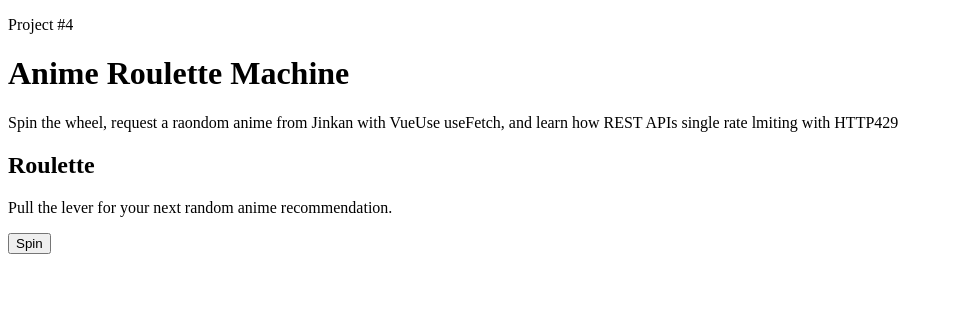
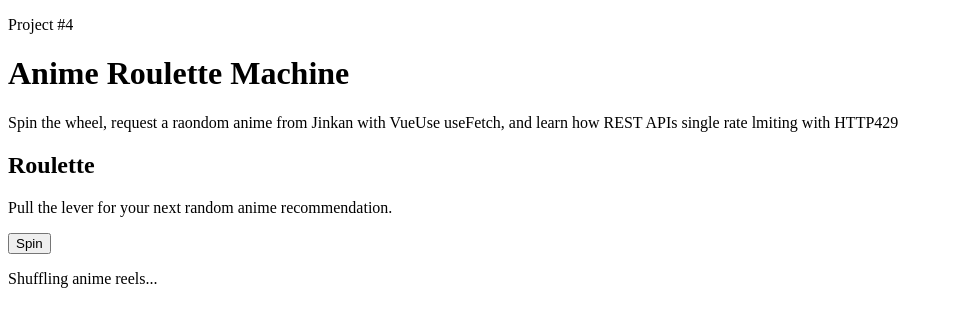
Before and after one commit to smedWolf26/anime-roulette-watchlist01, a Vue app: page / in a window 1280 px wide. Shown: the top 326 px of the page, without its empty margins (0-953 px from the left). Built offline with nearby package versions, Linux system fonts and the light colour scheme; the HTML template or start-up script is replaced by a standard one.

Commit message:
added anime card loading.

```diff
--- /dev/null
+++ b/src/components/AnimeCard.vue
@@ -0,0 +1,45 @@
+<script setup>
+const props = defineProps({
+  anime: {
+    type: Object,
+    default: null,
+  },
+  loading: {
+    type: Boolean,
+    default: false,
+  },
+  error: {
+    type: String,
+    default: '',
+  },
+  inWatchList: {
+    type: Boolean,
+    default: false,
+  },
+})
+</script>
+<template>
+  <section
+    class="rounded-3xl border border-slate-600/70 bg-slate-800/60 p-5 shadow-2xl shadow-slate-900/30 backdrop-blur-sm"
+  >
+    <div
+      v-if="props.loading"
+      class="space-y-4"
+    >
+      <div class="flex items-center gap-3 text-blue-300">
+        <div
+          class="h-5 w-5 animate-spin rounded-full border-2 border-blue-400 border-t-transparent"
+        ></div>
+        <p class="font-semibold tracking-wide">Shuffling anime reels...</p>
+      </div>
+
+      <div class="grid grid-cols-3 gap-2">
+        <div class="h-3 animate-pulse rounded bg-slate-700"></div>
+        <div class="h-3 animate-pulse rounded bg-slate-700"></div>
+        <div class="h-3 animate-pulse rounded bg-slate-700"></div>
+      </div>
+      <div class="h-72 animate-pulse rounded-2xl bg-slate-800"></div>
+    </div>
+    <div v-else>Done</div>
+  </section>
+</template>
--- a/src/views/HomePage.vue
+++ b/src/views/HomePage.vue
@@ -1,6 +1,10 @@
 <script setup>
-const spin = () => alert('Hello')
+import AnimeCard from '@/components/AnimeCard.vue'
+const spin = () => {
+  console.log('hello')
+}
 </script>
+
 <template>
   <main
     class="min-h-screen bg-[radial-gradient(circle_at_15%_20%,#334155,transparent_40%),radial-gradient(circle_at_85%_0%,#0f766e,transparent_28%),linear-gradient(160deg,#020617,#0f172a,#111827)] px-4 py-8 text-slate-100 sm:px-6 lg:px-8"
@@ -36,6 +40,7 @@ const spin = () => alert('Hello')
               </button>
             </div>
           </div>
+          <AnimeCard loading />
         </section>
       </div>
     </div>
```
